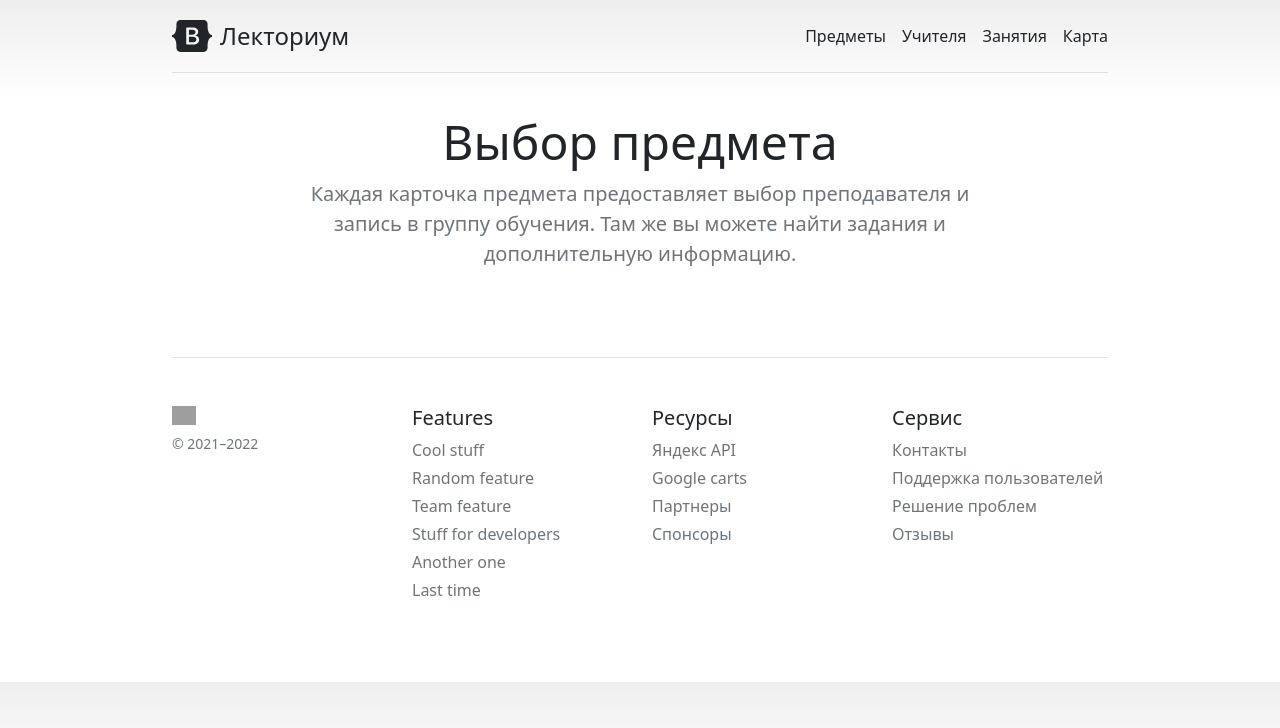
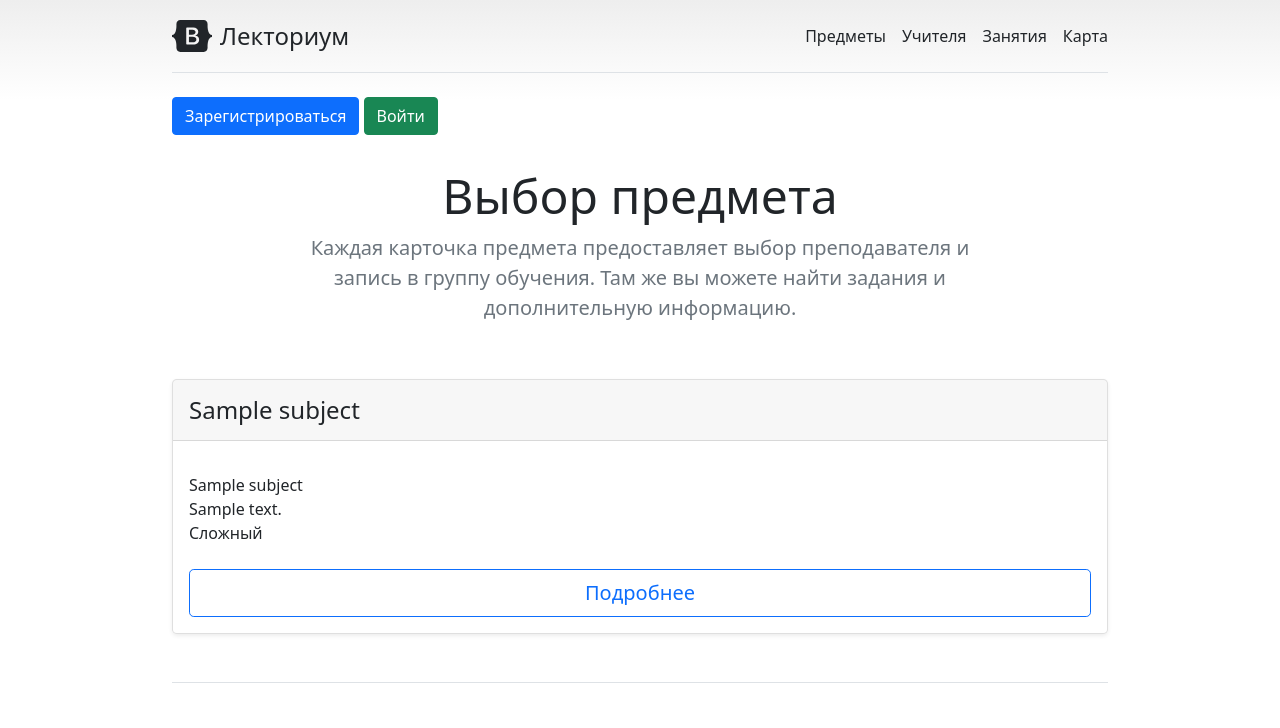
Before and after one commit to darb0ga/website, a Flask app: page / in a window 1280 px wide. Shown: the top 728 px of the page. Before the commit the page ends 596 px from the top, so only its background shows below. Run offline with Flask 2, Linux system fonts and the light colour scheme; tables that the repository leaves empty hold one stand-in row (values such as "Sample post"); grey boxes are pictures that could not be loaded.

Commit message:
Update index2.html

```diff
--- a/templates/index2.html
+++ b/templates/index2.html
@@ -62,7 +62,14 @@
                 <a class="py-2 text-dark text-decoration-none" href="#">Карта</a>
             </nav>
         </div>
-
+        {% if current_user.is_authenticated %}
+        <a class="navbar-brand" href="/logout">{{ current_user.name }}</a>
+        {% else %}
+        <p>
+            <a class="btn btn-primary " href="/register">Зарегистрироваться</a>
+            <a class="btn btn-success" href="/login">Войти</a>
+        </p>
+        {% endif %}
         <div class="pricing-header p-3 pb-md-4 mx-auto text-center">
             <h1 class="display-5 fw-normal">Выбор предмета</h1>
             <p class="fs-5 text-muted">Каждая карточка предмета предоставляет выбор преподавателя и запись в группу
@@ -72,32 +79,33 @@
 
     <main>
         <div class="row row-cols-1 row-cols-md-3 mb-3 text-center">
-            {% for item in news%}
+        </div>
+        {% for item in subject%}
                 <div class="col">
                     <div class="card mb-4 rounded-3 shadow-sm">
                         <div class="card-header py-3">
-                            <h4 class="my-0 fw-normal">{{item}}</h4>
+                            <h4 class="my-0 fw-normal">{{item.name}}</h4>
                         </div>
                         <div class="card-body">
                             <ul class="list-unstyled mt-3 mb-4">
-                                {% for item2 in news[item]%}
-                                    <li>{{item2["title"]}}</li>
-                                    <li>{{item2["content"]}}</li>
-                                    <li>{{item2["content1"]}}</li>
-                                    <li>{{item2["content2"]}}</li>
-                                {%endfor%}
+                                <li>{{item["name"]}}</li>
+                                <li>{{item["about"]}}</li>
+                                {% if item["is_hard"] %}
+                                    <li>Сложный</li>
+                                {% else %}
+                                    <li>Легкий</li>
+                                {% endif %}
                             </ul>
                             <button type="button" class="w-100 btn btn-lg btn-outline-primary">Подробнее</button>
                         </div>
                     </div>
                 </div>
             {%endfor%}
-        </div>
     </main>
     <footer class="pt-4 my-md-5 pt-md-5 border-top">
         <div class="row">
             <div class="col-12 col-md">
-                <img class="mb-2" src="../assets/brand/bootstrap-logo.svg" alt="" width="24" height="19">
+                <img class="mb-2" src="/static/img/img.png" alt="" width="240" height="240">
                 <small class="d-block mb-3 text-muted">&copy; 2021–2022</small>
             </div>
             <div class="col-6 col-md">
```
